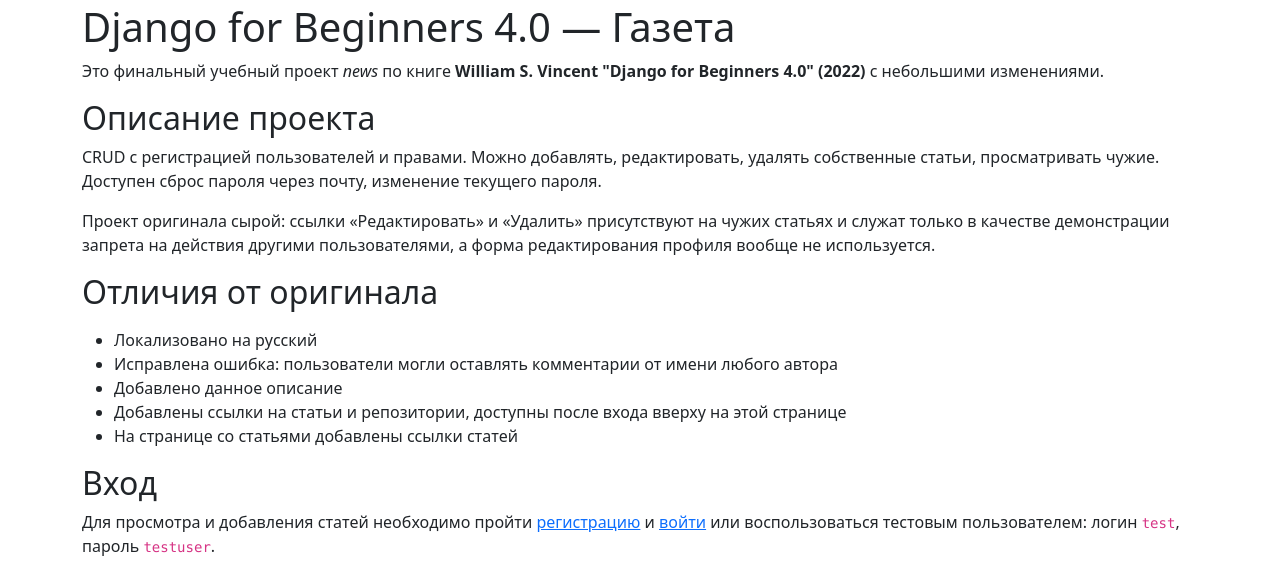
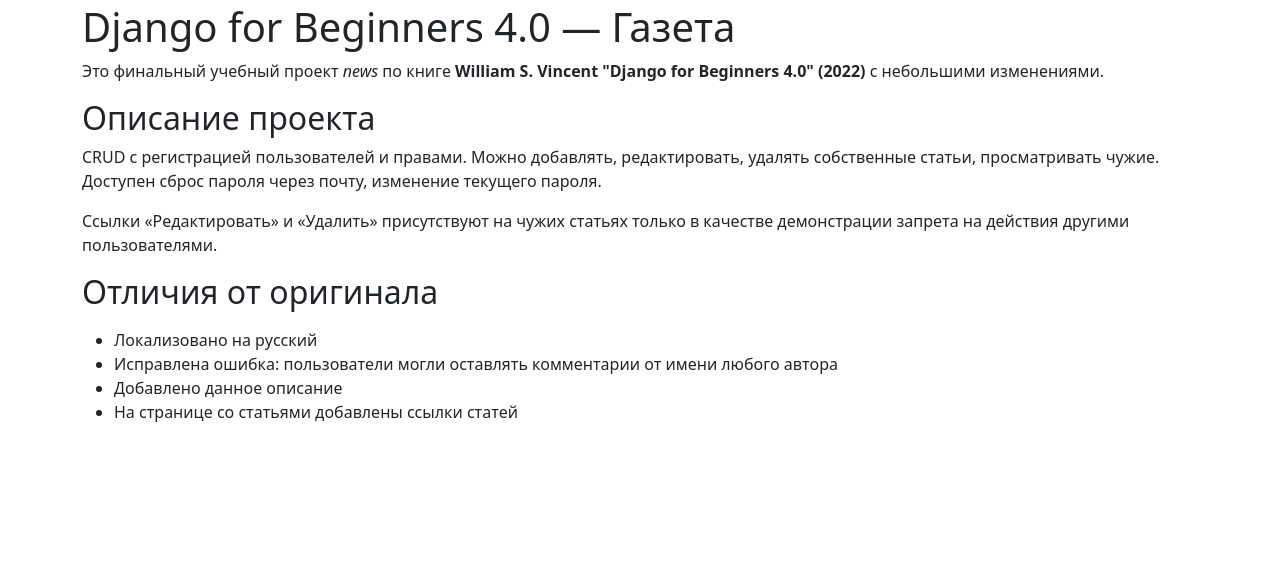
Before and after one commit to Rykov7/news, a Django app: page / in a window 1280 px wide. Shown: the part 223-800 px from the top of the page. Run offline with Django 4.2, Linux system fonts and the light colour scheme; parts of the project's set-up code (start-up, migrations or seed data) failed here and were passed over.

Commit message:
update home project description

```diff
--- a/templates/home.html
+++ b/templates/home.html
@@ -33,9 +33,8 @@
     удалять собственные статьи, просматривать чужие. Доступен сброс пароля через почту, изменение текущего пароля.
 
 <p>
-Проект оригинала сырой: ссылки «Редактировать» и «Удалить» присутствуют
-    на чужих статьях и служат только в качестве демонстрации запрета на действия другими пользователями,
-    а форма редактирования профиля вообще не используется.
+Ссылки «Редактировать» и «Удалить» присутствуют
+    на чужих статьях только в качестве демонстрации запрета на действия другими пользователями.
 </p>
 
 <h2>Отличия от оригинала</h2>
@@ -44,7 +43,6 @@
     <li>Локализовано на русский</li>
     <li>Исправлена ошибка: пользователи могли оставлять комментарии от имени любого автора</li>
     <li>Добавлено данное описание</li>
-    <li>Добавлены ссылки на статьи и репозитории, доступны после входа вверху на этой странице</li>
     <li>На странице со статьями добавлены ссылки статей</li>
 </ul>
 </p>
@@ -52,12 +50,4 @@
 
 
 
-</p>
-
-<h2>Вход</h2>
-<p>
-    Для просмотра и добавления статей необходимо пройти <a href="{% url 'signup' %}">регистрацию</a> и <a href="{% url 'login' %}">войти</a>
-    или воспользоваться тестовым пользователем: логин <code>test</code>, пароль <code>testuser</code>.
-</p>
-
 {% endblock content %}
```
